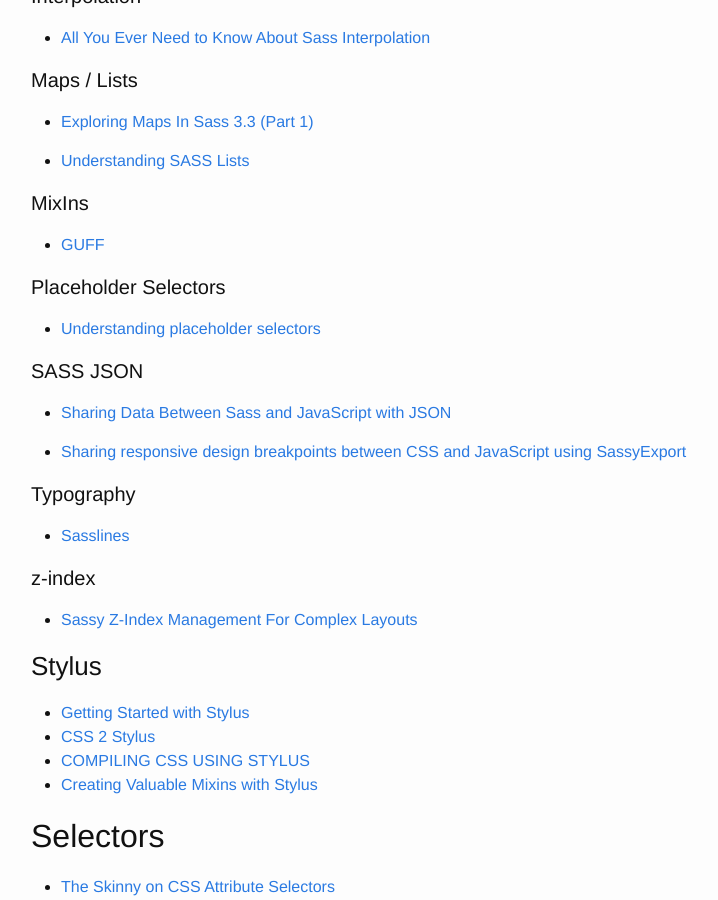
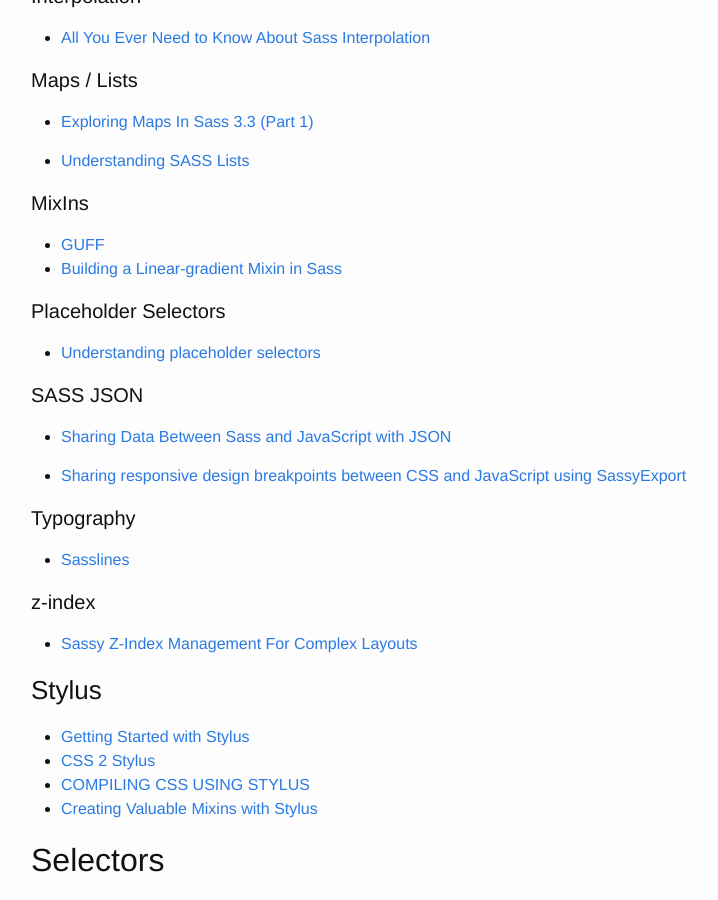
Before and after one commit to brownerd/brownerd.github.io, a Jekyll site: the page built from _posts/2014-10-06-reading-list-2014.md, in a window 1280 px wide and 900 px high, scrolled down 4025 px. Shown: the whole window, without its empty margins (239-957 px from the left). Built offline with Jekyll 4.4.1, drawn with Linux system fonts in a browser that asks for light colours; emoji names are drawn with the system emoji font.

Commit message:
mixin linear gradient

```diff
--- a/_posts/2014-10-06-reading-list-2014.md
+++ b/_posts/2014-10-06-reading-list-2014.md
@@ -185,6 +185,7 @@ title: Reading List 2014
 
 #### MixIns
 - [GUFF](http://kenwheeler.github.io/guff/)
+- [Building a Linear-gradient Mixin in Sass](http://www.sitepoint.com/building-linear-gradient-mixin-sass/)
 
 #### Placeholder Selectors
 - [Understanding placeholder selectors](http://thesassway.com/intermediate/understanding-placeholder-selectors)
```
